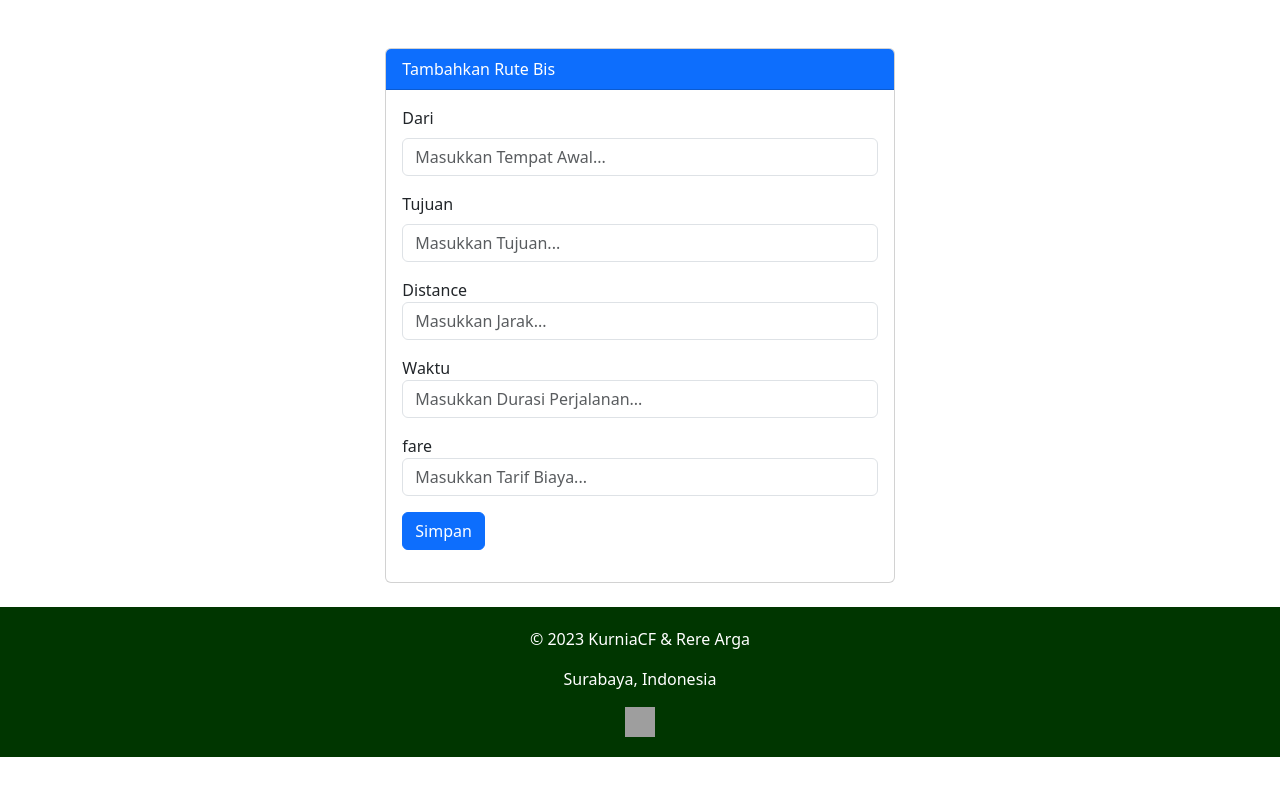
After one commit to kurniacf/PBKK-QuizTicketApp, a CodeIgniter 4 app: template app/Views/routes/create.php in a window 1280 px wide. The commit adds this page. Run offline with PHP 8.4 and a stand-in for CodeIgniter, Linux system fonts and the light colour scheme; the template is opened without the code that fills it, so the values that code supplies are empty; some libraries are stand-ins or nearby versions; grey boxes are pictures that could not be loaded.

Commit message:
feat: Support create routes

```diff
--- a/app/Config/Routes.php
+++ b/app/Config/Routes.php
@@ -50,6 +50,12 @@ $routes->group('bus', function ($routes) {
     $routes->post('process-booking/(:num)', 'BusController::processBooking/$1', ['as' => 'bus.processBooking']);
 });
 
+$routes->group('routes', function ($routes) {
+    $routes->get('/', 'RoutesController::index', ['as' => 'routes.index']);
+    $routes->get('create', 'RoutesController::create', ['as' => 'routes.create']);
+    $routes->post('store', 'RoutesController::store', ['as' => 'routes.store']);
+});
+
 
 /*
  * --------------------------------------------------------------------
--- a/app/Views/bus/index.php
+++ b/app/Views/bus/index.php
@@ -1,5 +1,6 @@
 <!DOCTYPE html>
 <html lang="en">
+
 <head>
     <meta charset="UTF-8">
     <meta name="viewport" content="width=device-width, initial-scale=1.0">
@@ -35,6 +36,7 @@
         }
     </style>
 </head>
+
 <body>
     <nav class="navbar navbar-expand-lg navbar-dark bg-dark">
         <div class="container">
@@ -111,4 +113,5 @@
         });
     </script>
 </body>
+
 </html>
--- /dev/null
+++ b/app/Views/routes/create.php
@@ -0,0 +1,57 @@
+<!DOCTYPE html>
+<html lang="en">
+
+<head>
+    <meta charset="UTF-8">
+    <meta http-equiv="X-UA-Compatible" content="IE=edge">
+    <meta name="viewport" content="width=device-width, initial-scale=1.0">
+    <link href="https://cdn.jsdelivr.net/npm/bootstrap@5.3.0-alpha3/dist/css/bootstrap.min.css" rel="stylesheet" integrity="sha384-KK94CHFLLe+nY2dmCWGMq91rCGa5gtU4mk92HdvYe+M/SXH301p5ILy+dN9+nJOZ" crossorigin="anonymous">
+    <title>Register</title>
+</head>
+
+<body>
+    <div class="container mt-5 col-5">
+        <div class="card">
+            <div class="card-header bg-primary text-white">
+                Tambahkan Rute Bis
+            </div>
+            <div class="card-body">
+                <div class="mb-3">
+                    <form action="<?= route_to('routes.store') ?>" method="POST">
+                        <?php if (session()->getFlashdata('error')) { ?>
+                            <div class="alert alert-danger">
+                                <?php echo session()->getFlashdata('error') ?>
+                            </div>
+                        <?php } ?>
+                        <div class="mb-3">
+                            <label for="dari" class="form-label">Dari</label>
+                            <input type="text" name="start_location" class="form-control" id=" start_location" required placeholder="Masukkan Tempat Awal...">
+                        </div>
+                        <div class="mb-3">
+                            <label for="tujuan" class="form-label">Tujuan</label>
+                            <input type="text" name="end_location" class="form-control" id="end_location" required placeholder="Masukkan Tujuan...">
+                        </div>
+                        <div class="mb-3">
+                            <label for="distance">Distance</label>
+                            <input type="text" name="distance" class="form-control" id="distance" required placeholder="Masukkan Jarak...">
+                        </div>
+                        <div class="mb-3">
+                            <label for="travel_time">Waktu</label>
+                            <input type="text" name="travel_time" class="form-control" id="travel_time" required placeholder="Masukkan Durasi Perjalanan...">
+                        </div>
+                        <div class="mb-3">
+                            <label for="fare">fare</label>
+                            <input type="text" name="fare" class="form-control" id="fare" required placeholder="Masukkan Tarif Biaya...">
+                        </div>
+                        <div class="mb-3">
+                            <input type="submit" name="Simpan" value="Simpan" class="btn btn-primary">
+                        </div>
+                    </form>
+                </div>
+            </div>
+        </div>
+    </div>
+    <?= $this->include('partials/footer') ?>
+</body>
+
+</html>
```
Also changed, not shown: app/Controllers/RoutesController.php (added, +49 -0 lines), app/Views/routes/index.php (added, +43 -0 lines). Lines whose indentation alone changed are shown as unchanged.
